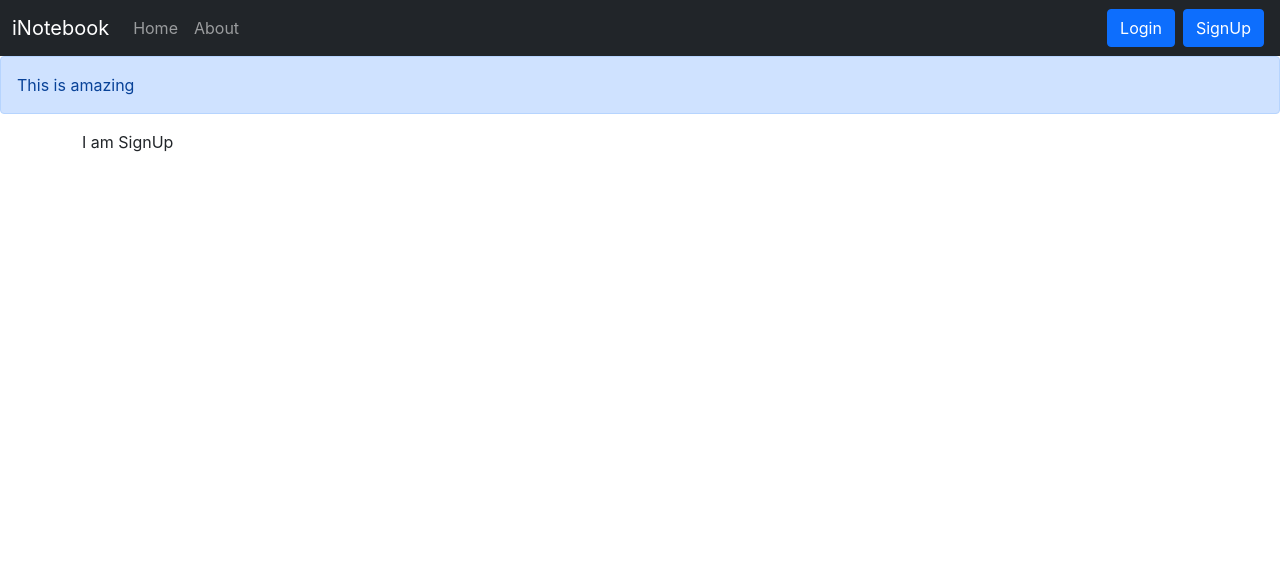
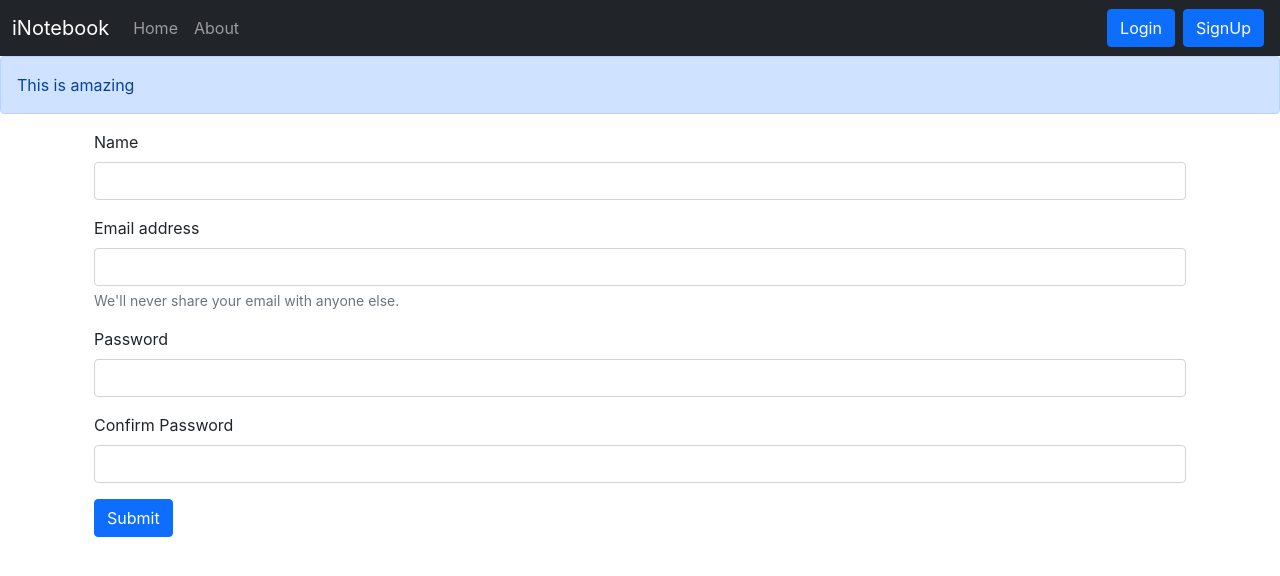
Before and after one commit to ayushjain27/inotebook, a React (Create React App) app: page /signup in a window 1280 px wide. Shown: the top 576 px of the page. Built offline with nearby package versions, Linux system fonts and the light colour scheme.

Commit message:
added signedUp

```diff
--- a/src/App.js
+++ b/src/App.js
@@ -11,6 +11,7 @@ import NoteState from './context/notes/NoteState';
 import Alert from './components/Alert';
 import Login from './components/Login';
 import SignUp from './components/SignUp';
+
 
 function App() {
   return (
--- a/src/components/AddNote.js
+++ b/src/components/AddNote.js
@@ -24,15 +24,15 @@ const AddNote = () => {
                 <form className='my-3'>
                     <div className="mb-3">
                         <label htmlFor="title" className="form-label">Title</label>
-                        <input type="text" className="form-control" id="title" name='title' aria-describedby="emailHelp" value={note.title} onChange={onChange} minlength={5} required/>
+                        <input type="text" className="form-control" id="title" name='title' aria-describedby="emailHelp" value={note.title} onChange={onChange} minLength={5} required/>
                     </div>
                     <div className="mb-3">
                         <label htmlFor="description" className="form-label">Description</label>
-                        <input type="text" className="form-control" id="description" name='description' value={note.description} onChange={onChange} minlength={5} required/>
+                        <input type="text" className="form-control" id="description" name='description' value={note.description} onChange={onChange} minLength={5} required/>
                     </div>
                     <div className="mb-3">
                         <label htmlFor="tag" className="form-label">Tag</label>
-                        <input type="text" className="form-control" id="tag" name='tag' value={note.tag} onChange={onChange} minlength={5} required/>
+                        <input type="text" className="form-control" id="tag" name='tag' value={note.tag} onChange={onChange} minLength={5} required/>
                     </div>
                     <button disabled={note.title.length<5 || note.description.length<5} type="submit" className="btn btn-primary" onClick={handleClick}>Add Note</button>
                 </form>
--- a/src/components/Login.js
+++ b/src/components/Login.js
@@ -2,8 +2,7 @@ import React, {useState} from 'react'
 import { useNavigate } from 'react-router-dom'
 
 const Login = () => {
-
-    const[credentials, setCredentials] = useState({email: "", password:""})
+    const[credentials, setCredentials] = useState({email:"", password:""})
     const navigate = useNavigate()
     const handleSubmit = async (e) => {
         e.preventDefault();
--- a/src/components/Notes.js
+++ b/src/components/Notes.js
@@ -47,15 +47,15 @@ const Notes = () => {
                             <form className='my-3'>
                                 <div className="mb-3">
                                     <label htmlFor="title" className="form-label">Title</label>
-                                    <input type="text" className="form-control" id="etitle" name='etitle' aria-describedby="emailHelp" value={note.etitle} onChange={onChange} minlength={5} required/>
+                                    <input type="text" className="form-control" id="etitle" name='etitle' aria-describedby="emailHelp" value={note.etitle} onChange={onChange} minLength={5} required/>
                                 </div>
                                 <div className="mb-3">
                                     <label htmlFor="description" className="form-label">Description</label>
-                                    <input type="text" className="form-control" id="edescription" name='edescription' value={note.edescription} onChange={onChange} minlength={5} required/>
+                                    <input type="text" className="form-control" id="edescription" name='edescription' value={note.edescription} onChange={onChange} minLength={5} required/>
                                 </div>
                                 <div className="mb-3">
                                     <label htmlFor="tag" className="form-label">Tag</label>
-                                    <input type="text" className="form-control" id="etag" name='etag' value={note.etag} onChange={onChange} minlength={5} required/>
+                                    <input type="text" className="form-control" id="etag" name='etag' value={note.etag} onChange={onChange} minLength={5} required/>
                                 </div>
                             </form>
                         </div>
--- a/src/components/SignUp.js
+++ b/src/components/SignUp.js
@@ -1,9 +1,58 @@
-import React from 'react'
+import React, {useState} from 'react'
+import { useNavigate } from 'react-router-dom'
 
 const SignUp = () => {
+  const[credentials, setCredentials] = useState({name:"", email:"", password:"", cpassword:""})
+  const navigate = useNavigate()
+  const handleSubmit = async (e) => {
+    e.preventDefault();
+    const {name, email, password} = credentials;
+    const response = await fetch("http://localhost:5000/api/auth/createUser", {
+      method: 'POST',
+      headers: {
+        'Content-Type': 'application/json',
+      },
+      body: JSON.stringify({ name, email, password })
+    });
+
+    const json = await response.json()
+    console.log(json);
+    if(json.success){
+      // Save the auth token and redirect
+      localStorage.setItem('token', json.authtoken);
+      navigate('/');
+    }
+    else{
+      alert("Invalid credentials");
+    }
+  }
+
+  const onChange = (e) => {
+    setCredentials({ ...credentials, [e.target.name]: e.target.value })
+  }
+
   return (
-    <div>
-      I am SignUp
+    <div className='container'>
+      <form onSubmit={handleSubmit}>
+        <div className="mb-3">
+          <label htmlFor="name" className="form-label">Name</label>
+          <input type="text" className="form-control" id="name" name="name" onChange={onChange} aria-describedby="emailHelp" />
+        </div>
+        <div className="mb-3">
+          <label htmlFor="email" className="form-label">Email address</label>
+          <input type="email" className="form-control" id="email" name="email" onChange={onChange} aria-describedby="emailHelp" />
+          <div id="emailHelp" className="form-text">We'll never share your email with anyone else.</div>
+        </div>
+        <div className="mb-3">
+          <label htmlFor="password" className="form-label">Password</label>
+          <input type="password" className="form-control" id="password" name="password" onChange={onChange} minLength={5} required/>
+        </div>
+        <div className="mb-3">
+          <label htmlFor="cpassword" className="form-label">Confirm Password</label>
+          <input type="password" className="form-control" id="cpassword" name="cpassword" onChange={onChange} minLength={5} required/>
+        </div>
+        <button type="submit" className="btn btn-primary">Submit</button>
+      </form>
     </div>
   )
 }
```
Also changed, not shown: 1 other file (tests, documents, lock files or other folders).
